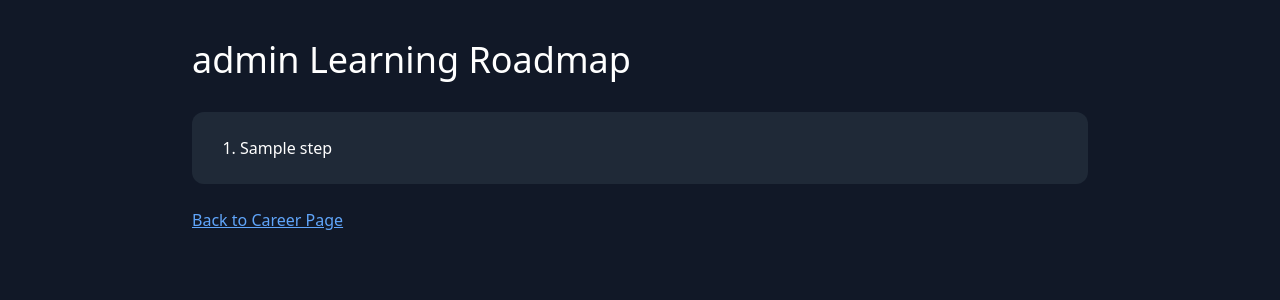
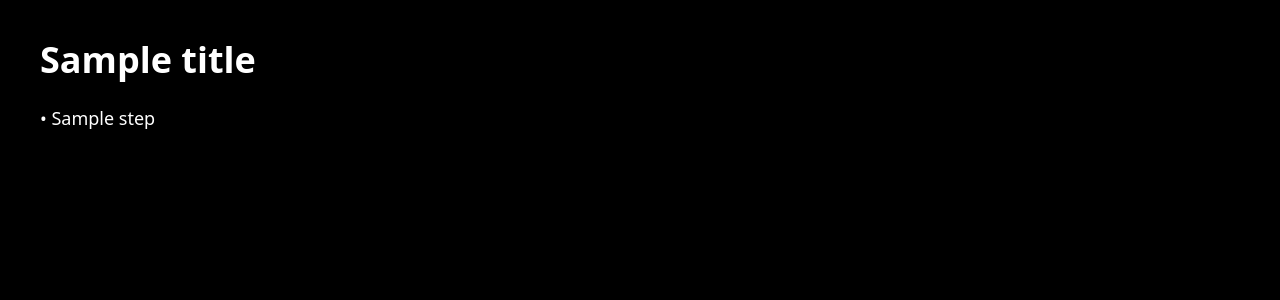
Before and after one commit to Varshithchidurala/ai-resume-intelligence-platform, a Flask app: template templates/roadmap.html in a window 1280 px wide. Shown: the top 300 px of the page. Run offline with Flask 3, Linux system fonts and the light colour scheme; the template is opened without the code that fills it: most values are stand-ins (such as "Sample title", 1, 10 or a date in 2020); some libraries are stand-ins or nearby versions.

Commit message:
Refactor roadmap.html for improved structure and styling

```diff
--- a/templates/roadmap.html
+++ b/templates/roadmap.html
@@ -1,34 +1,21 @@
 <!DOCTYPE html>
 <html>
-
 <head>
+<title>{{title}}</title>
 <script src="https://cdn.tailwindcss.com"></script>
-<title>{{role}} Roadmap</title>
 </head>
 
-<body class="bg-gray-900 text-white p-10">
+<body class="bg-black text-white p-10">
 
-<div class="max-w-4xl mx-auto">
+<h1 class="text-4xl font-bold mb-6">{{title}}</h1>
 
-<h1 class="text-4xl mb-8">{{role}} Learning Roadmap</h1>
+<ul class="space-y-3 text-lg">
 
-<div class="bg-gray-800 p-6 rounded-xl">
-
-<ol class="list-decimal ml-6 space-y-3">
-
-{% for step in data.roadmap %}
-<li>{{step}}</li>
+{% for step in roadmap %}
+<li>• {{step}}</li>
 {% endfor %}
 
-</ol>
-
-</div>
-
-<a href="/career/{{role}}" class="text-blue-400 underline mt-6 block">
-Back to Career Page
-</a>
-
-</div>
+</ul>
 
 </body>
 </html>
```
